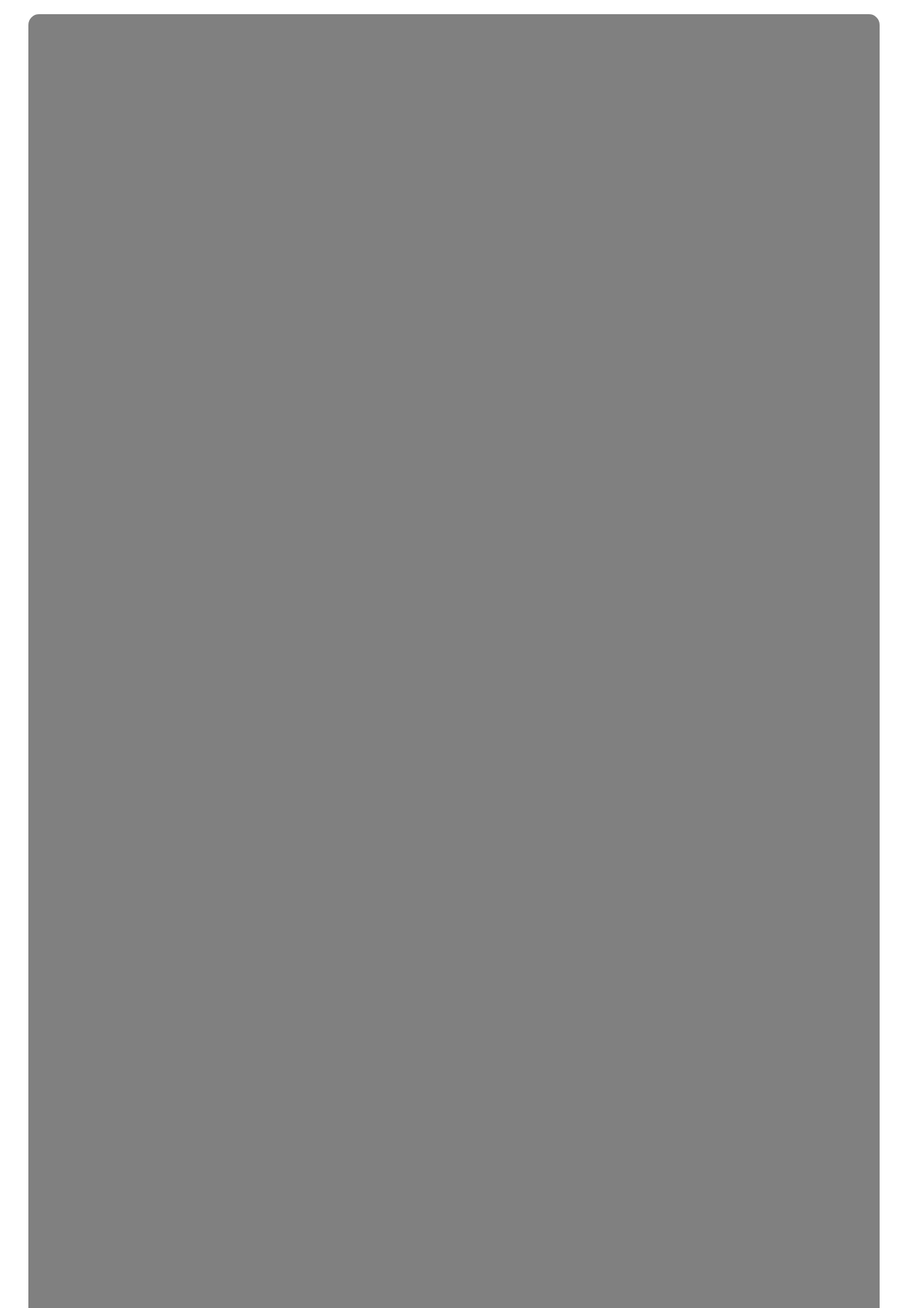
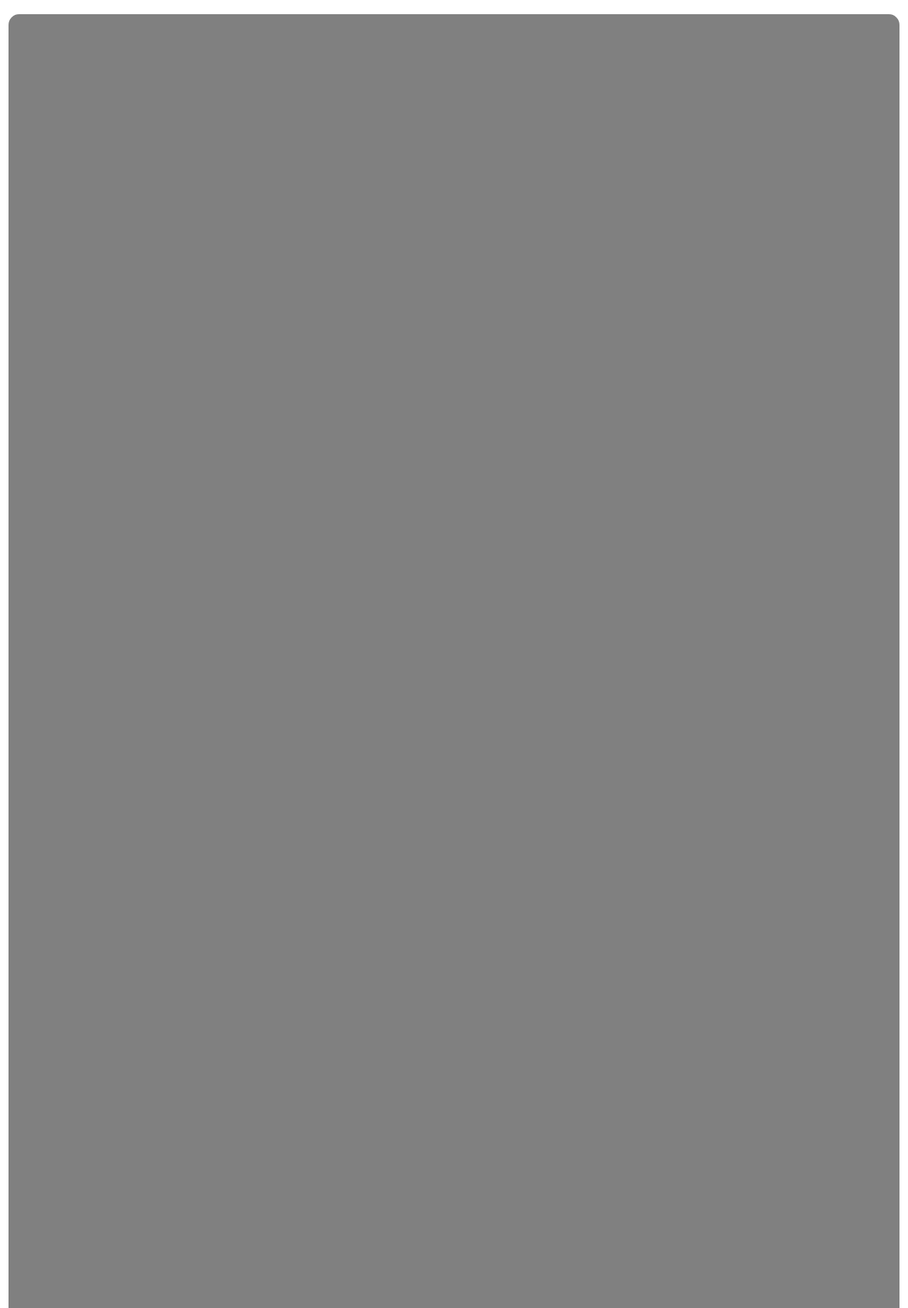
Before and after one commit to thisisannie/federation2023, a PHP site: page /app/index.php in a window 1280 px wide. Shown: the part 77-1920 px from the top of the page at 71% size. Run offline with PHP 8.4, Linux system fonts and the light colour scheme; some libraries are stand-ins or nearby versions.

Commit message:
Hero wider

```diff
--- a/scss/_heroes.scss
+++ b/scss/_heroes.scss
@@ -5,7 +5,7 @@
   align-items: center;
 	width: 100%;
 	height: 70vh;
-	max-width: calc(100% - calc(#{$margin--widest--h} * 2));
+	max-width: calc(100% - 1.5rem);
 	margin: auto;
 	background-color: gray;
 	img, video {
@@ -28,7 +28,7 @@
 		height: 95vh;
 		&.wide {
 			margin-top: 0;
-			width: calc(100% - calc(#{$margin--widest--h} * 2));
+			width: calc(100% - 1.5rem);
 			border-radius: $border-radius--hero;
 			.what {
 				opacity: 0;
```
Also changed, not shown: app/assets/css/styles.css.
